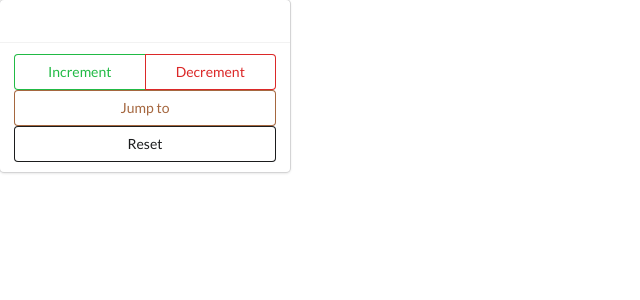
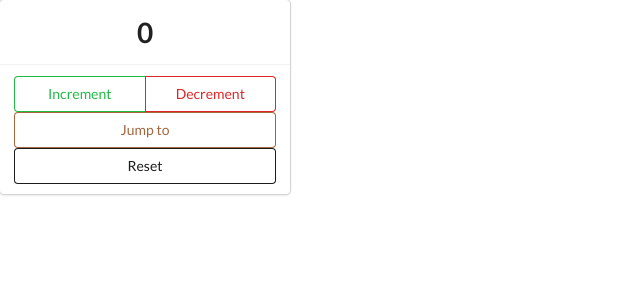
Before and after one commit to minhajspace/hooks-counter, a React (Create React App) app: page / in a window 1280 px wide. Shown: the top 300 px of the page, without its empty margins (0-640 px from the left). Built offline with nearby package versions, Linux system fonts and the light colour scheme.

Commit message:
adding increment method using hooks

```diff
--- a/src/components/Counter.js
+++ b/src/components/Counter.js
@@ -1,19 +1,20 @@
 import React, { useState } from 'react'
 
 const Counter = () => {
+    const [counter, setCounter] = useState(0)
     return (
         <div className="ui cards">
             <div className="card">
                 <div className="content ">
 
-                    <h1><center></center></h1>
+                    <h1><center>{counter}</center></h1>
 
                 </div>
 
 
                 <div className="extra content">
                     <div className="ui two buttons">
-                        <div className="ui basic green button" >Increment</div>
+                        <div className="ui basic green button" onClick={() => setCounter(counter + 1)} >Increment</div>
                         <div className="ui basic red button" >Decrement</div>
 
 
```
